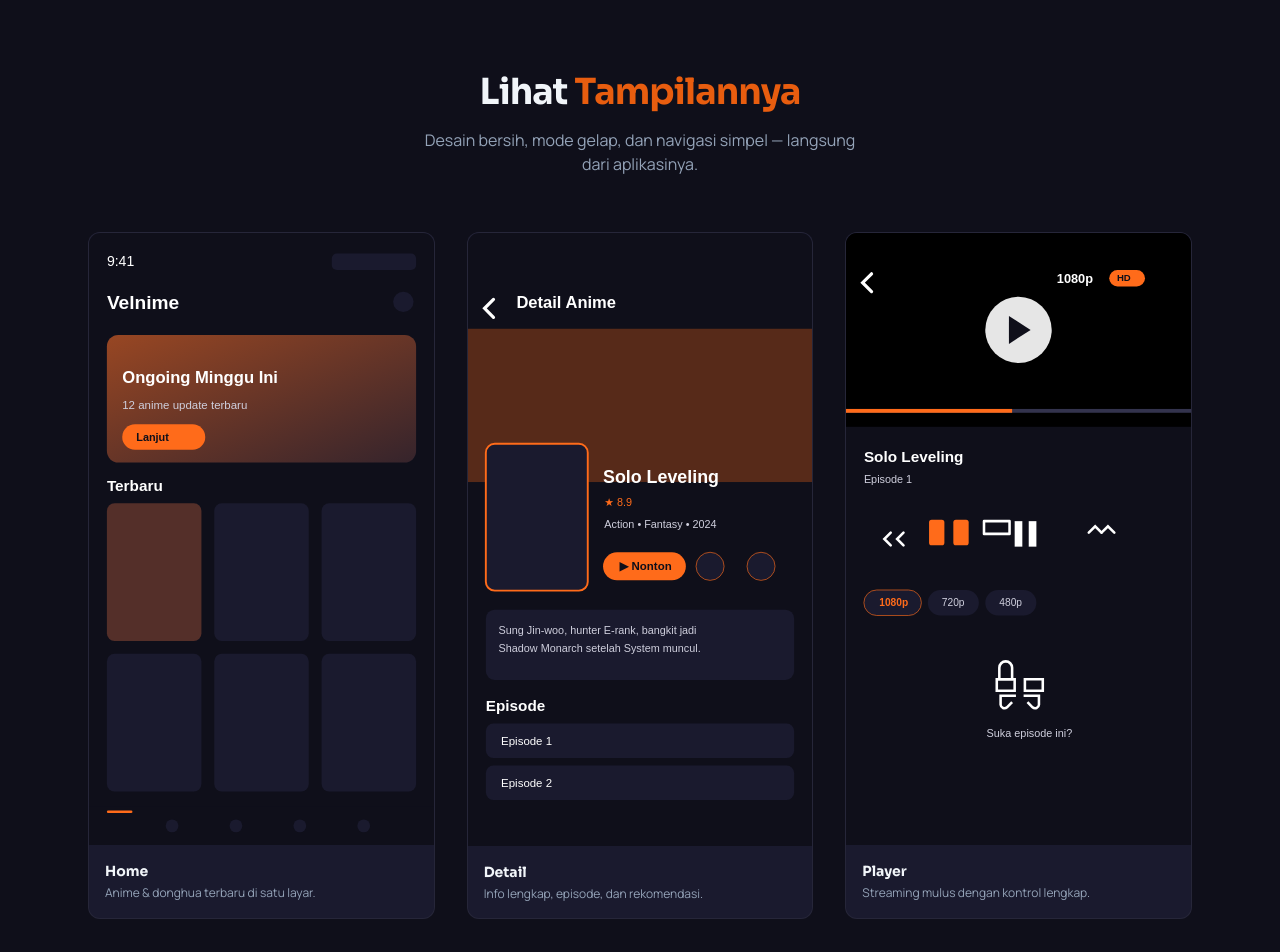
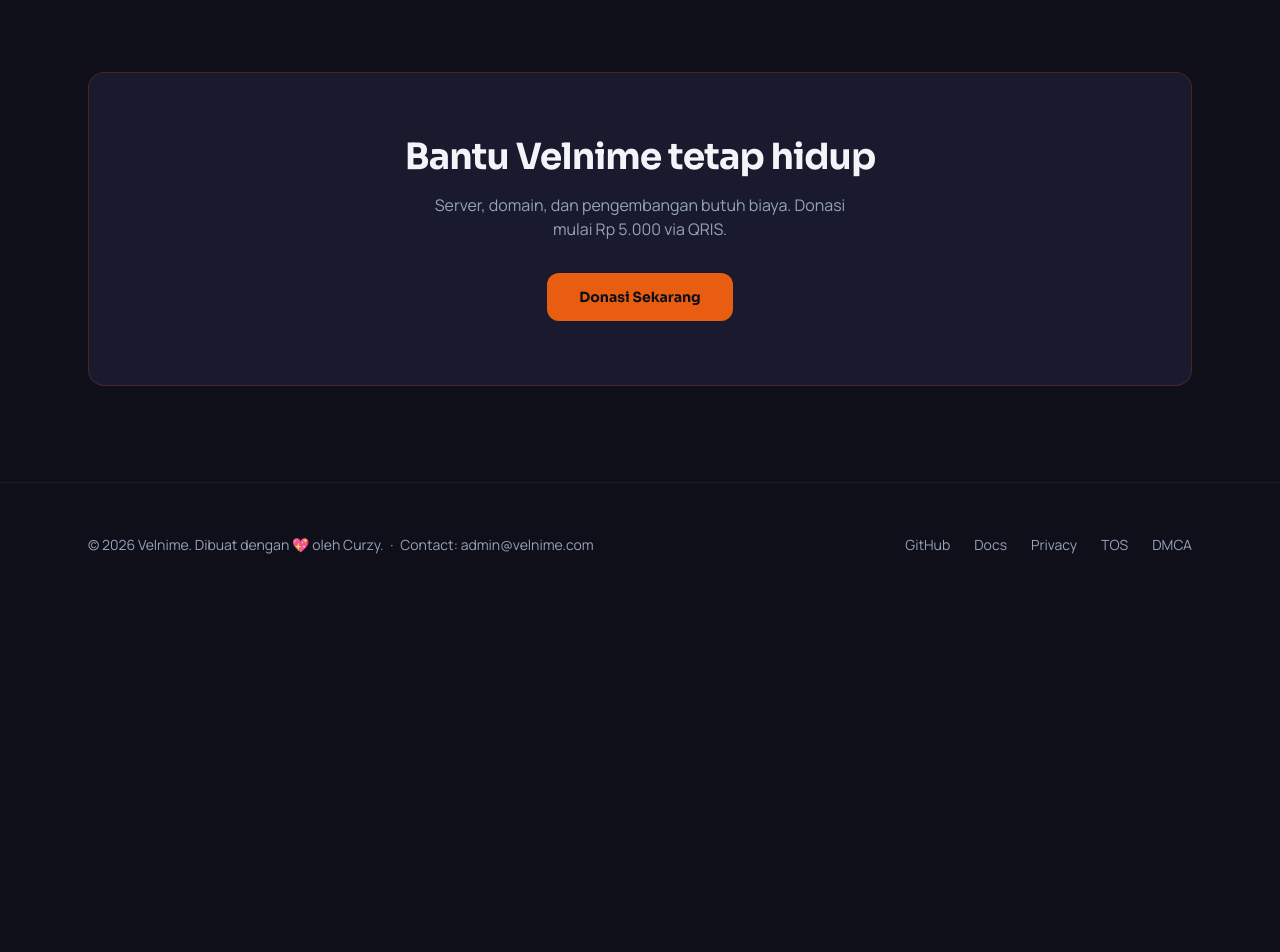
Before and after one commit to Curzyori/velnime, a Next.js app: page / in a window 1280 px wide. Shown: the part 1700-2652 px from the top of the page. After the commit the page ends 2307 px from the top, so only its background shows below. Built offline with nearby package versions, Linux system fonts and the light colour scheme; no server answers.

Commit message:
feat(home): remove mock preview section (pending real screenshots)

```diff
--- a/app/(home)/page.tsx
+++ b/app/(home)/page.tsx
@@ -79,21 +79,6 @@
           </div>
         </section>
 
-        {/* Preview */}
-        <section id="preview" className="scroll-mt-24 py-16 sm:py-24">
-          <h2 className="font-display text-center text-3xl font-bold tracking-tight sm:text-4xl">
-            Lihat <span className="text-accent">Tampilannya</span>
-          </h2>
-          <p className="mx-auto mt-4 max-w-md text-center text-inkDim">
-            Desain bersih, mode gelap, dan navigasi simpel — langsung dari aplikasinya.
-          </p>
-          <div className="mt-14 grid gap-8 sm:grid-cols-3">
-            <PreviewCard title="Home" desc="Anime & donghua terbaru di satu layar." img="/preview/home.svg" />
-            <PreviewCard title="Detail" desc="Info lengkap, episode, dan rekomendasi." img="/preview/detail.svg" />
-            <PreviewCard title="Player" desc="Streaming mulus dengan kontrol lengkap." img="/preview/player.svg" />
-          </div>
-        </section>
-
         {/* CTA */}
         <section className="py-16 sm:py-24">
           <div className="rounded-2xl border border-accent/20 bg-surface p-10 text-center sm:p-16">
@@ -127,22 +112,3 @@
     </div>
   );
 }
-
-function PreviewCard({ title, desc, img }: { title: string; desc: string; img: string }) {
-  return (
-    <div className="overflow-hidden rounded-xl border border-white/5 bg-surface">
-      {/* SEO-2: preview asli — mirror UI app (dark + accent), bukan placeholder kosong */}
-      {/* eslint-disable-next-line @next/next/no-img-element */}
-      <img
-        src={img}
-        alt={`Preview layar ${title} aplikasi Velnime`}
-        loading="lazy"
-        className="aspect-[9/16] w-full bg-surfaceSoft object-cover"
-      />
-      <div className="p-4">
-        <h3 className="font-display text-sm font-bold">{title}</h3>
-        <p className="mt-1 text-xs text-inkDim">{desc}</p>
-      </div>
-    </div>
-  );
-}
```
